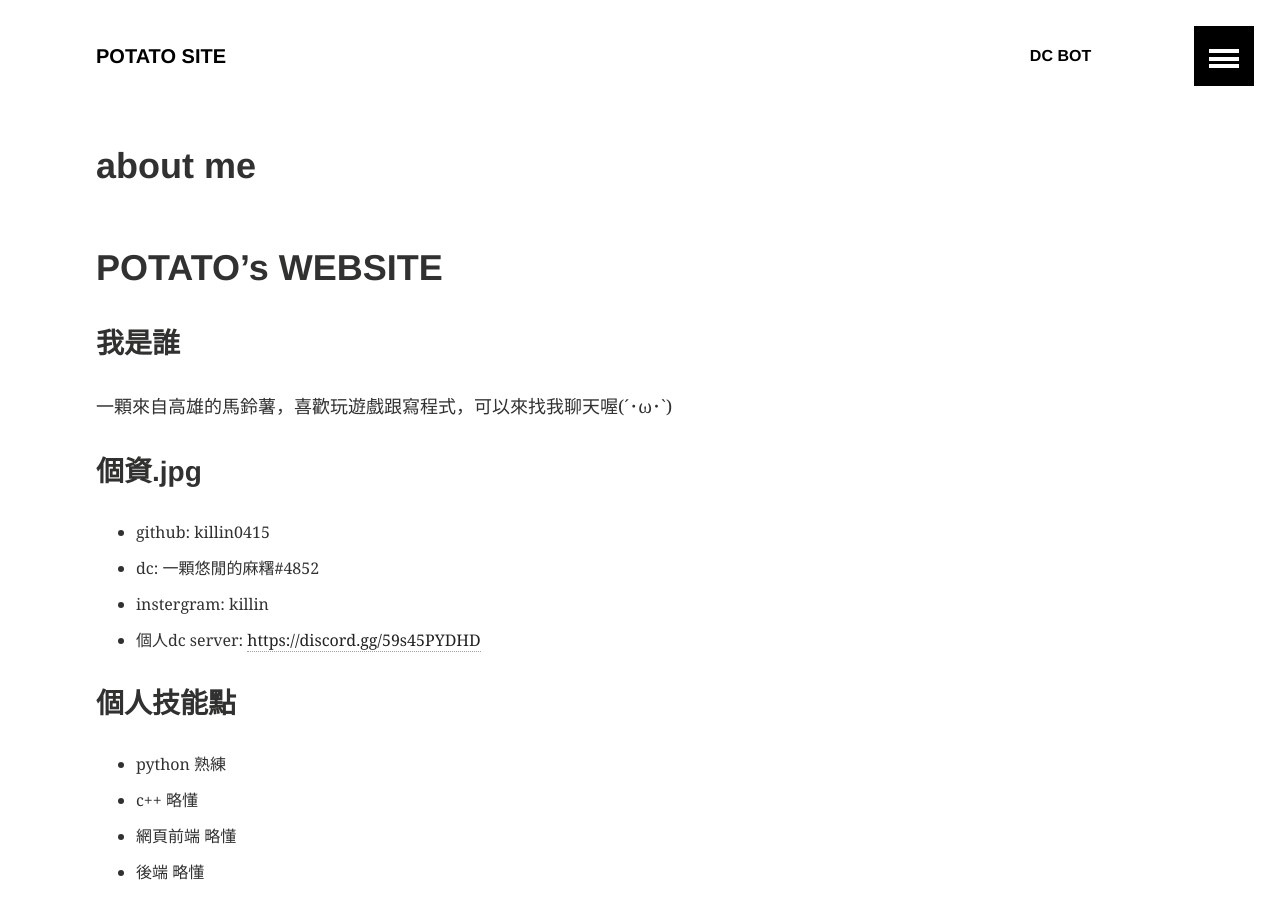
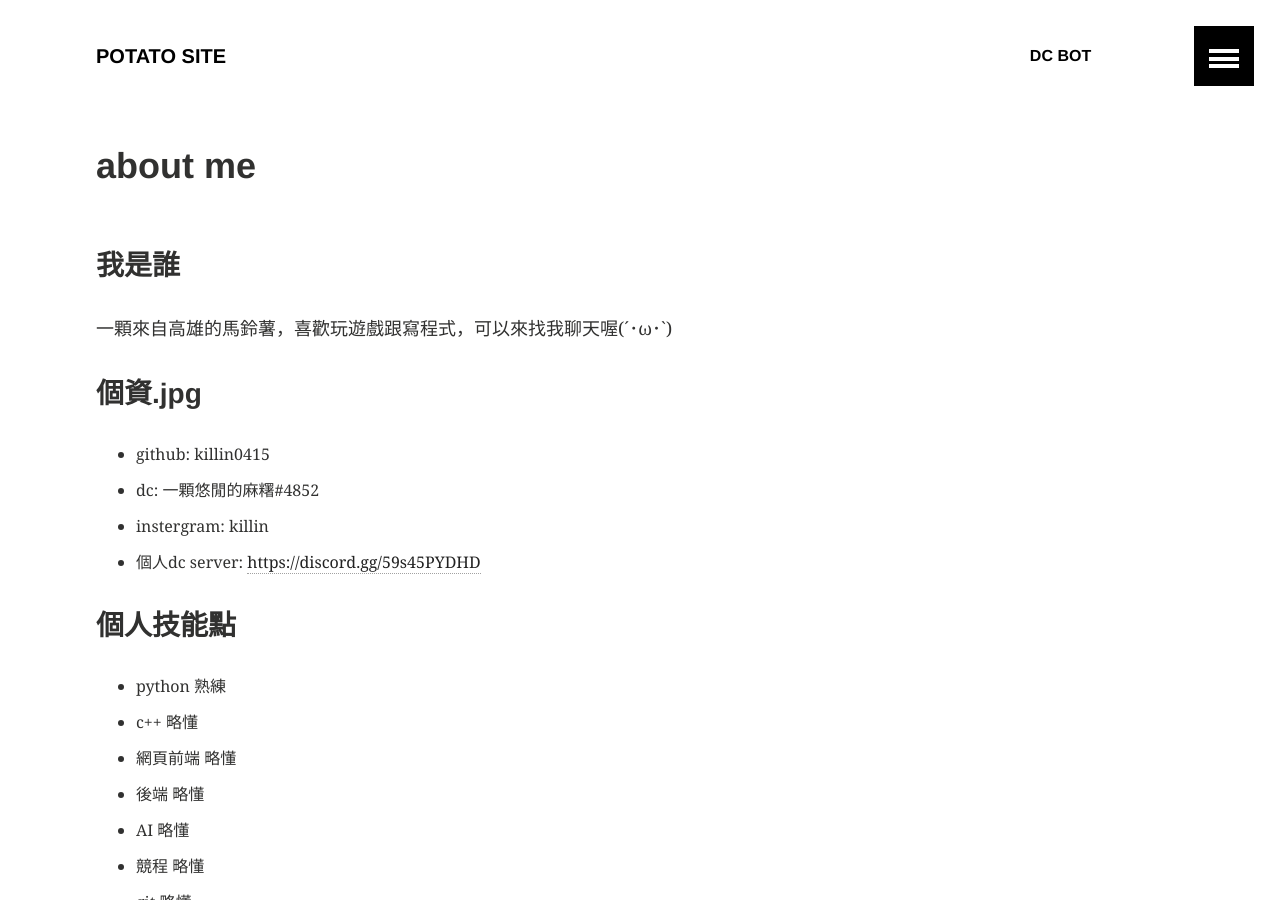
Before and after one commit to killin0415/killin0415.github.io, a Jekyll site: the page built from index.md, in a window 1280 px wide and 900 px high. Built offline with Jekyll 4.4.1, drawn with Linux system fonts in a browser that asks for light colours.

Commit message:
Update index.md

```diff
--- a/index.md
+++ b/index.md
@@ -3,7 +3,7 @@ layout: media
 permalink: /
 title: "about me"
 ---
-# POTATO's WEBSITE
+
 
 ### 我是誰
 一顆來自高雄的馬鈴薯，喜歡玩遊戲跟寫程式，可以來找我聊天喔(´･ω･`)
```
